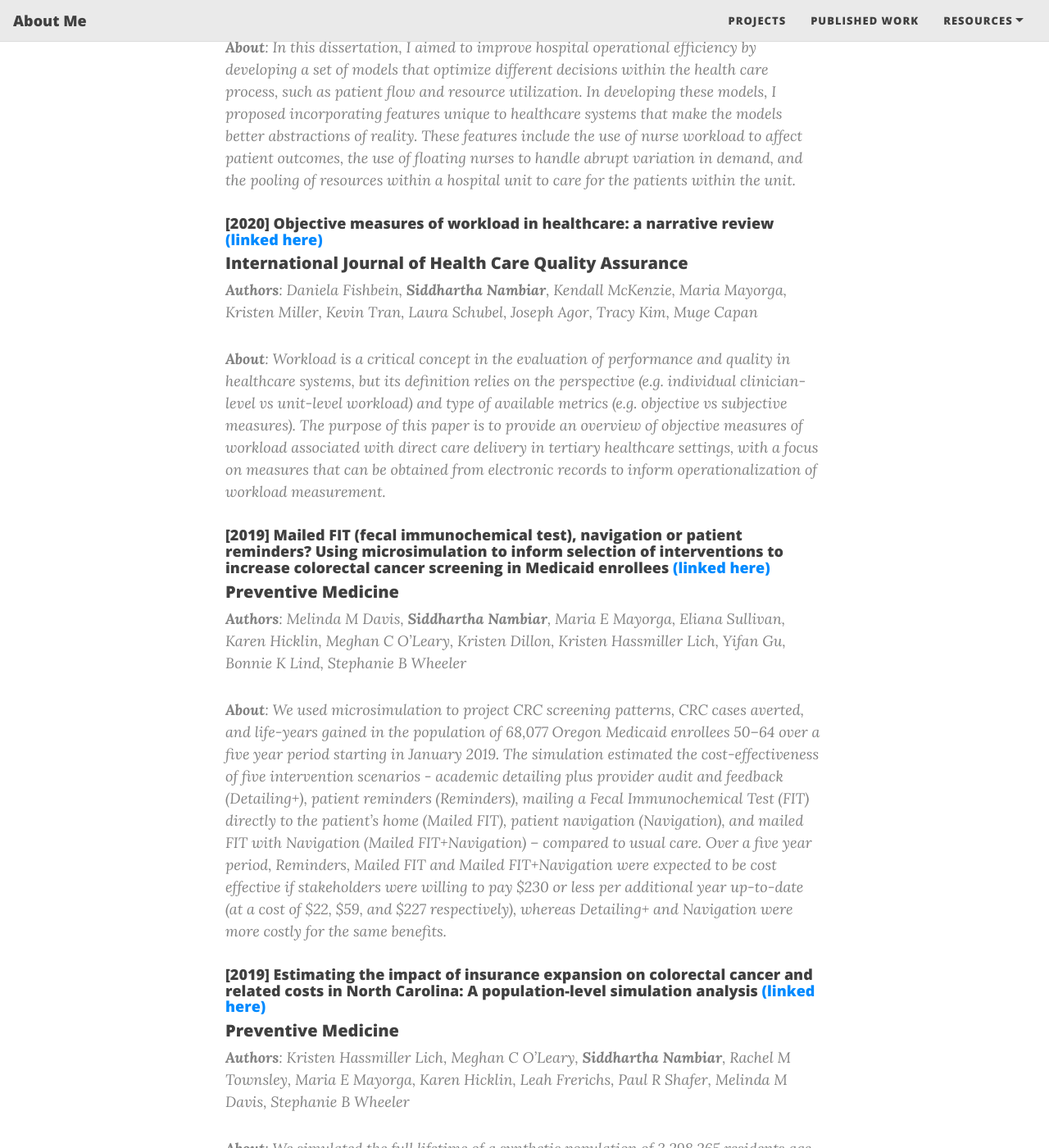
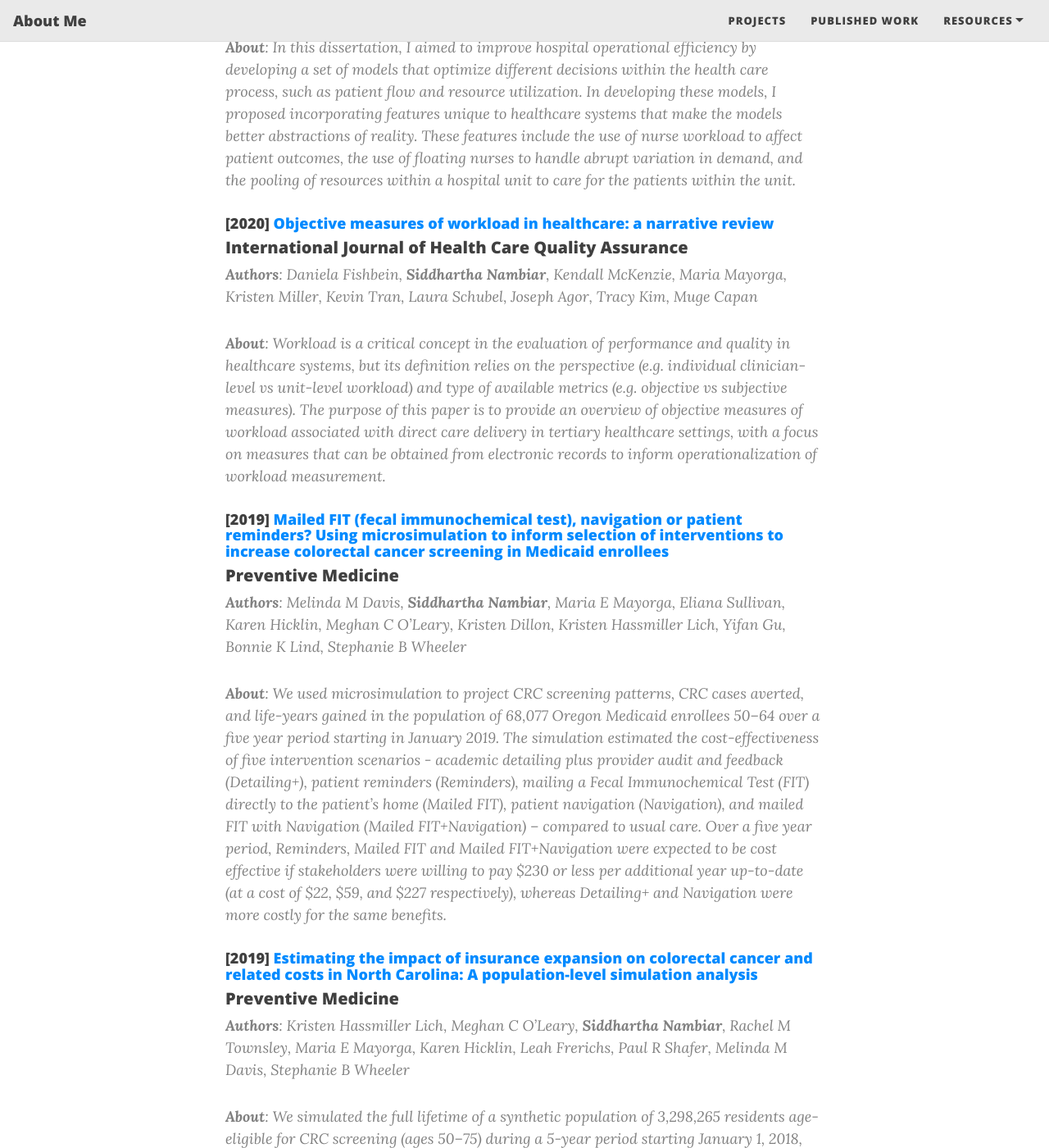
Before and after one commit to sidscorp/snambiar, a Jekyll site: the page built from publications.md, in a window 1280 px wide and 1400 px high, scrolled down 848 px. Shown: the whole window at 82% size. Built offline with Jekyll 4.4.1, drawn with Linux system fonts in a browser that asks for light colours; nearby versions of some CDN libraries; some of the changed text lies outside the part shown.

Commit message:
Update publications.md

```diff
--- a/publications.md
+++ b/publications.md
@@ -6,55 +6,55 @@ subtitle: A selection of interesting publications
 
 ## Peer-Reviewed Publications
 
-#### [2020] Evaluating Diabetic Retinopathy Screening Interventions in a Microsimulation Model <a href="https://ieeexplore.ieee.org/abstract/document/9384074" target="_blank"> (linked here)</a>
+#### [2020] <a href="https://ieeexplore.ieee.org/abstract/document/9384074" target="_blank"> Evaluating Diabetic Retinopathy Screening Interventions in a Microsimulation Model </a>
 ##### 2020 Winter Simulation Conference (WSC)
 > **Authors**: Breanna Swan, **Siddhartha Nambiar**, Priscille Koutouan, Maria E. Mayorga, Julia Ivy, Stephen Fransen
 >
 >> **About**: We developed a microsimulation integrating the natural history model of diabetic retinopathy (DR) with a patient's interaction with the care system. We introduced a DR screening device in primary care, with and without care coordination by a medical professional, in two interventions to the current care path. We found the interventions increased adherence of patients with vision-threatening DR (VTDR) to follow-up eye care, decreased the number of 'unnecessary' visits in specialty eye care from patients without VTDR, and decreased the total years spent blind.
 
-#### [2020] Improving Hospital Operational Efficiency when Staff Workload Affects Patient Outcomes <a href="https://www.proquest.com/openview/068241c01115851f4ef5d5ef5dd3ce80/1?pq-origsite=gscholar&cbl=18750&diss=y" target="_blank"> (Link) (linked here)</a>
+#### [2020]<a href="https://www.proquest.com/openview/068241c01115851f4ef5d5ef5dd3ce80/1?pq-origsite=gscholar&cbl=18750&diss=y" target="_blank"> Improving Hospital Operational Efficiency when Staff Workload Affects Patient Outcomes </a>
 ##### Dissertation | North Carolina State University
 > **Authors**: **Siddhartha Nambiar**
 >
 >> **About**: In this dissertation, I aimed to improve hospital operational efficiency by developing a set of models that optimize different decisions within the health care process, such as patient flow and resource utilization. In developing these models, I proposed incorporating features unique to healthcare systems that make the models better abstractions of reality. These features include the use of nurse workload to affect patient outcomes, the use of floating nurses to handle abrupt variation in demand, and the pooling of resources within a hospital unit to care for the patients within the unit.
 
-#### [2020] Objective measures of workload in healthcare: a narrative review <a href="https://www.emerald.com/insight/content/doi/10.1108/IJHCQA-12-2018-0288/full/html" target="_blank"> (linked here)</a>
+#### [2020] <a href="https://www.emerald.com/insight/content/doi/10.1108/IJHCQA-12-2018-0288/full/html" target="_blank"> Objective measures of workload in healthcare: a narrative review </a>
 ##### International Journal of Health Care Quality Assurance
 > **Authors**: Daniela Fishbein, **Siddhartha Nambiar**, Kendall McKenzie, Maria Mayorga, Kristen Miller, Kevin Tran, Laura Schubel, Joseph Agor, Tracy Kim, Muge Capan
 >
 >> **About**: Workload is a critical concept in the evaluation of performance and quality in healthcare systems, but its definition relies on the perspective (e.g. individual clinician-level vs unit-level workload) and type of available metrics (e.g. objective vs subjective measures). The purpose of this paper is to provide an overview of objective measures of workload associated with direct care delivery in tertiary healthcare settings, with a focus on measures that can be obtained from electronic records to inform operationalization of workload measurement.
 
-#### [2019] Mailed FIT (fecal immunochemical test), navigation or patient reminders? Using microsimulation to inform selection of interventions to increase colorectal cancer screening in Medicaid enrollees <a href="https://www.sciencedirect.com/science/article/pii/S0091743519303123" target="_blank"> (linked here)</a>
+#### [2019]  <a href="https://www.sciencedirect.com/science/article/pii/S0091743519303123" target="_blank"> Mailed FIT (fecal immunochemical test), navigation or patient reminders? Using microsimulation to inform selection of interventions to increase colorectal cancer screening in Medicaid enrollees </a>
 ##### Preventive Medicine
 > **Authors**: Melinda M Davis, **Siddhartha Nambiar**, Maria E Mayorga, Eliana Sullivan, Karen Hicklin, Meghan C O'Leary, Kristen Dillon, Kristen Hassmiller Lich, Yifan Gu, Bonnie K Lind, Stephanie B Wheeler
 >
 >> **About**: We used microsimulation to project CRC screening patterns, CRC cases averted, and life-years gained in the population of 68,077 Oregon Medicaid enrollees 50–64 over a five year period starting in January 2019. The simulation estimated the cost-effectiveness of five intervention scenarios - academic detailing plus provider audit and feedback (Detailing+), patient reminders (Reminders), mailing a Fecal Immunochemical Test (FIT) directly to the patient's home (Mailed FIT), patient navigation (Navigation), and mailed FIT with Navigation (Mailed FIT+Navigation) – compared to usual care. Over a five year period, Reminders, Mailed FIT and Mailed FIT+Navigation were expected to be cost effective if stakeholders were willing to pay $230 or less per additional year up-to-date (at a cost of $22, $59, and $227 respectively), whereas Detailing+ and Navigation were more costly for the same benefits.
 
-#### [2019] Estimating the impact of insurance expansion on colorectal cancer and related costs in North Carolina: A population-level simulation analysis <a href="https://www.sciencedirect.com/science/article/pii/S0091743519303238" target="_blank"> (linked here)</a>
+#### [2019] <a href="https://www.sciencedirect.com/science/article/pii/S0091743519303238" target="_blank"> Estimating the impact of insurance expansion on colorectal cancer and related costs in North Carolina: A population-level simulation analysis </a>
 ##### Preventive Medicine
 > **Authors**: Kristen Hassmiller Lich, Meghan C O'Leary, **Siddhartha Nambiar**, Rachel M Townsley, Maria E Mayorga, Karen Hicklin, Leah Frerichs, Paul R Shafer, Melinda M Davis, Stephanie B Wheeler
 >
 >> **About**: We simulated the full lifetime of a synthetic population of 3,298,265 residents age-eligible for CRC screening (ages 50–75) during a 5-year period starting January 1, 2018, including polyp incidence and progression and CRC screening, diagnosis, treatment, and mortality. Insurance scenarios included: status quo, which in NC includes access to the Health Insurance Exchange (HIE) under the Affordable Care Act (ACA); no ACA; NC Medicaid expansion, and Medicare-for-all. The insurance expansion scenarios would increase percent up-to-date with screening by 0.3 and 7.1 percentage points for Medicaid expansion and Medicare-for-all, respectively, while insurance reduction would reduce percent up-to-date by 1.1 percentage points, compared to the status quo (51.7% up-to-date), at the end of the 5-year period.
 
-#### [2018] A Simulation Model To Assess The Impact Of Insurance Expansion On Colorectal Cancer Screening At The Population Level <a href="https://ieeexplore.ieee.org/abstract/document/8632261" target="_blank"> (linked here)</a>
+#### [2018] <a href="https://ieeexplore.ieee.org/abstract/document/8632261" target="_blank"> A Simulation Model To Assess The Impact Of Insurance Expansion On Colorectal Cancer Screening At The Population Level </a>
 ##### 2018 Winter Simulation Conference (WSC)
 > **Authors**: **Siddhartha Nambiar**, Maria E Mayorga, Meghan C O’Leary, Kristen Hassmiller Lich, Stephanie B Wheeler
 >
 >> **About**: In this work, we present the development of an individual-based discrete-event simulation model to estimate the impact of insurance expansion scenarios on CRC screening, incidence, mortality, and costs. A national repeated cross-sectional survey was used to estimate which individuals obtained insurance in North Carolina (NC) after the Affordable Care Act (ACA). The potential impact of expanding the state's Medicaid program is tested and compared to no insurance reform and the ACA without Medicaid expansion.
 
-#### [2018] On scheduling a photolithography area containing cluster tools <a href="https://www.sciencedirect.com/science/article/abs/pii/S0360835218302456" target="_blank"> (linked here)</a>
+#### [2018] <a href="https://www.sciencedirect.com/science/article/abs/pii/S0360835218302456" target="_blank"> On scheduling a photolithography area containing cluster tools </a>
 ##### Computers & Industrial Engineering
 > **Authors**: Sreenath Chalil Madathil, **Siddhartha Nambiar**, Scott J Mason, Mary E Kurz
 >
 >> **About**: In this paper, we present a model for optimizing the scheduling of the photolithography process in the presence of both individual and cluster tools. The combination of these individual and cluster tools that process various layers (stages) of the semiconductor manufacturing process flow is a special type of flexible flowshop. We seek separately to minimize total weighted completion time and maximize on-time delivery performance. Experimental results suggest that our solution algorithms show promise for real world implementation as they can help to improve resource utilization, reduce job completion times, and decrease unnecessary delays in a wafer fab.
 
-#### [2016] Low-cost sensor system design for in-home physical activity tracking <a href="https://ieeexplore.ieee.org/abstract/document/7778204" target="_blank"> (linked here)</a>
+#### [2016] <a href="https://ieeexplore.ieee.org/abstract/document/7778204" target="_blank"> Low-cost sensor system design for in-home physical activity tracking </a>
 ##### IEEE journal of translational engineering in health and medicine
 > **Authors**: **Siddhartha Nambiar**, Alexander Nikolaev, Melissa Greene, Lora Cavuoto, Ann Bisantz
 >
 >> **About**: This research uses simulation, optimization, and regression analyses to assess the feasibility of using a small number of sensors to track movement and infer physical activity levels of older adults. Based on activity data from the American Time Use Survey and assisted living apartment layouts, we determined that using three to four doorway sensors can be used to effectively capture a sufficient amount of movements in order to estimate activity. The research also identified preferred approaches for assigning sensor locations, evaluated the error magnitude inherent in the approach, and developed a methodology to identify which apartment layouts would be best suited for these technologies.
 
-#### [2016] Towards evaluating and enhancing the reach of online health forums for smoking cessation <a href="https://link.springer.com/article/10.1007/s13721-014-0069-7" target="_blank"> (linked here)</a>
+#### [2016] <a href="https://link.springer.com/article/10.1007/s13721-014-0069-7" target="_blank"> Towards evaluating and enhancing the reach of online health forums for smoking cessation </a>
 ##### Network Modeling Analysis in Health Informatics and Bioinformatics
 > **Authors**: Michael Stearns, **Siddhartha Nambiar**, Alexander Nikolaev, Alexander Semenov, Scott McIntosh
 >
```
